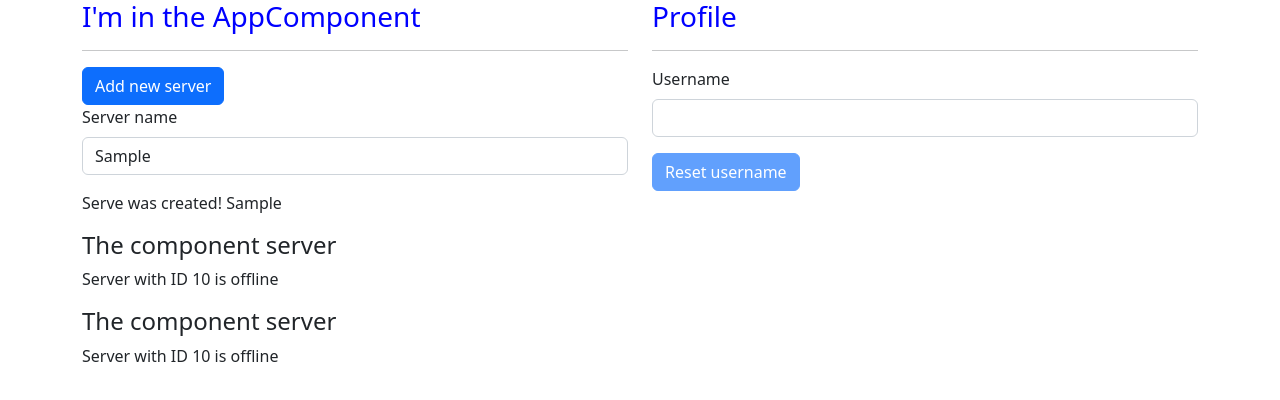
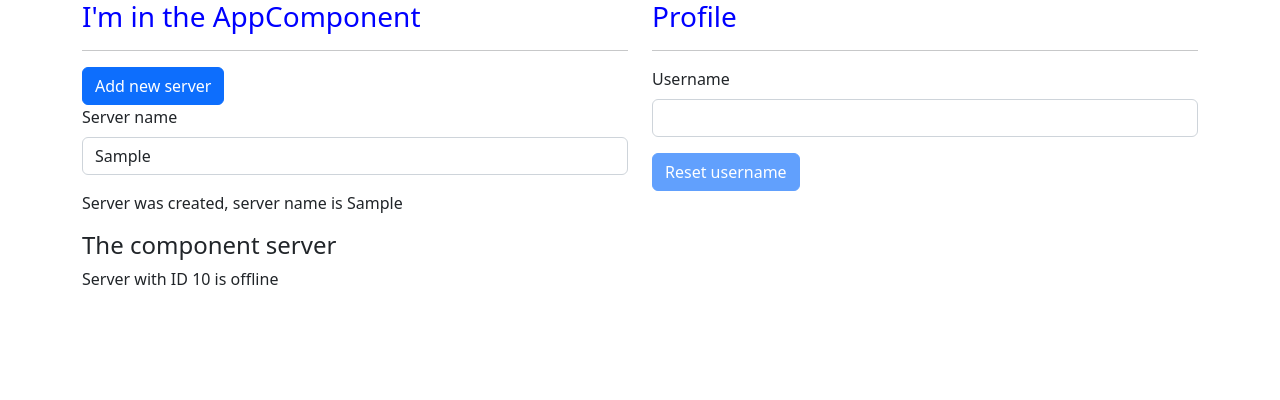
Before and after one commit to jhemesferreira/complete-guide-angular-2, an Angular app: page / in a window 1280 px wide. Both pictures are taken after typing "Sample" into the empty fields and a click on the button "Add new server". Shown: the top 400 px of the page. Built offline with nearby package versions, Linux system fonts and the light colour scheme.

Commit message:
setting *ngIf

```diff
--- a/src/app/servers/servers.component.html
+++ b/src/app/servers/servers.component.html
@@ -6,6 +6,9 @@
   <input type="text" id="server-name" class="form-control" [(ngModel)]="serverName">
 </div>
 <!-- <p>{{ serverName }}</p> -->
-<p>{{ serverCreationStatus }}</p>
+<!--<p>{{ serverCreationStatus }}</p>-->
+<p *ngIf="serverCreated; else noServer">Server was created, server name is {{ serverName }}</p>
+<ng-template #noServer>
+  <p>No server was created!</p>
+</ng-template>
 <app-server></app-server>
-<app-server></app-server>
--- a/src/app/servers/servers.component.ts
+++ b/src/app/servers/servers.component.ts
@@ -9,6 +9,7 @@
   allowNewServer = false;
   serverCreationStatus = 'No server was created!';
   serverName = '';
+  serverCreated = false;
 
   constructor(){
     setTimeout(() => {
@@ -17,6 +18,7 @@
   }
 
   onCreateServer() {
+    this.serverCreated = true;
     this.serverCreationStatus = `Serve was created! ${this.serverName}`;
   }
 
```
